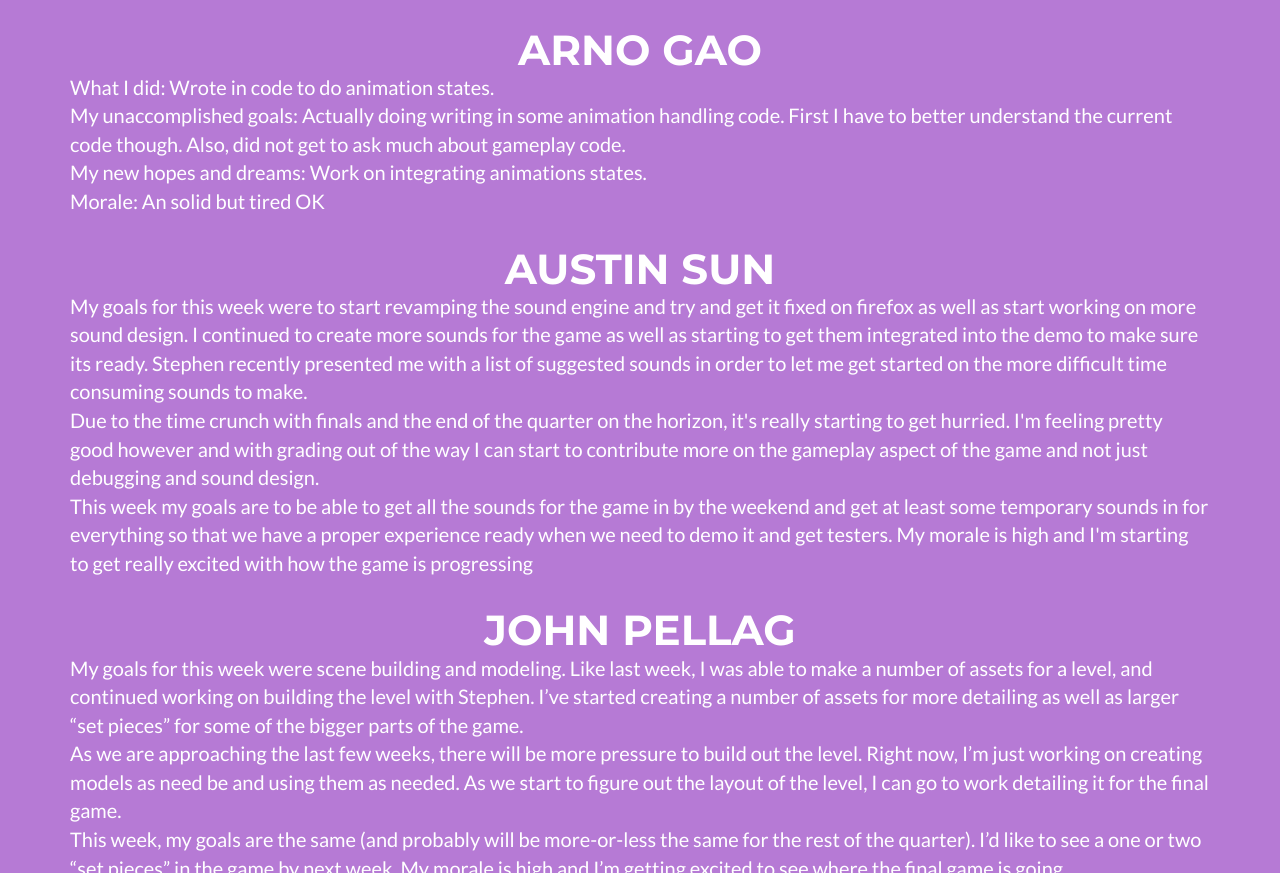
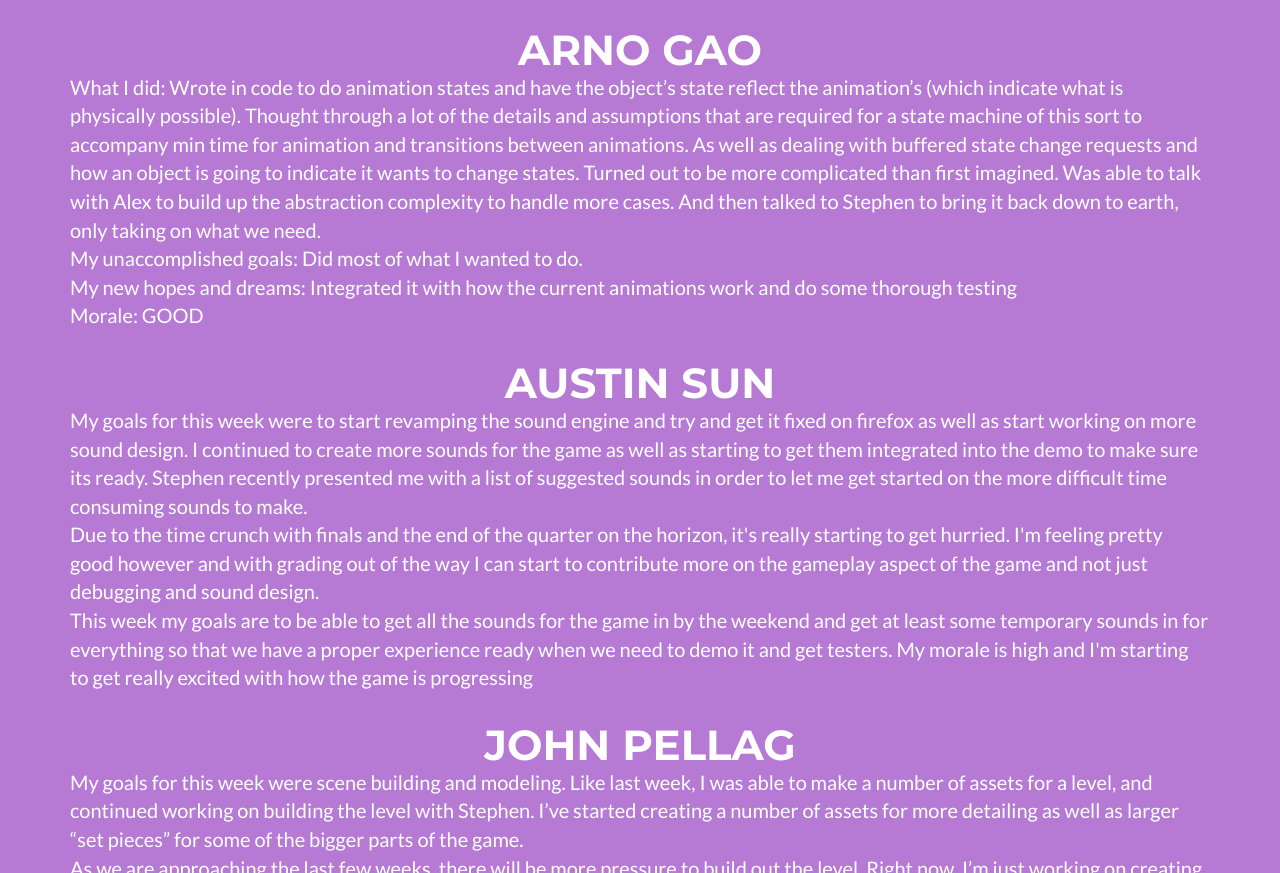
Before and after one commit to LostInSunSea/cse125blog, a website: page blog/week7.html in a window 1280 px wide. Shown: the part 2578-3451 px from the top of the page. Drawn offline with nearby package versions, Linux system fonts and the light colour scheme; a script that the page names is missing.

Commit message:
done with blogs

```diff
--- a/blog/week7.html
+++ b/blog/week7.html
@@ -152,16 +152,17 @@
                     <h2 class="text-center">Arno Gao</h2>
                     <p>
                         What I did:
-                        Wrote in code to do animation states.
+                        Wrote in code to do animation states and have the object’s state reflect the animation’s (which indicate what is physically possible). Thought through a lot of the details and assumptions that are required for a state machine of this sort to accompany min time for animation and transitions between animations. As well as dealing with buffered state change requests and how an object is going to indicate it wants to change states. Turned out to be more complicated than first imagined. Was able to talk with Alex to build up the abstraction complexity to handle more cases. And then talked to Stephen to bring it back down to earth, only taking on what we need.
                         <br>
                         My unaccomplished goals:
-                        Actually doing writing in some animation handling code. First I have to better understand the current code though. Also, did not get to ask much about gameplay code.
+                        Did most of what I wanted to do.
                         <br>
                         My new hopes and dreams:
-                        Work on integrating animations states.
+                        Integrated it with how the current animations work and do some thorough testing
                         <br>
                         Morale:
-                        An solid but tired OK
+                        GOOD
+                        <br>
                     </p>
                 </div>
             </div>
```
